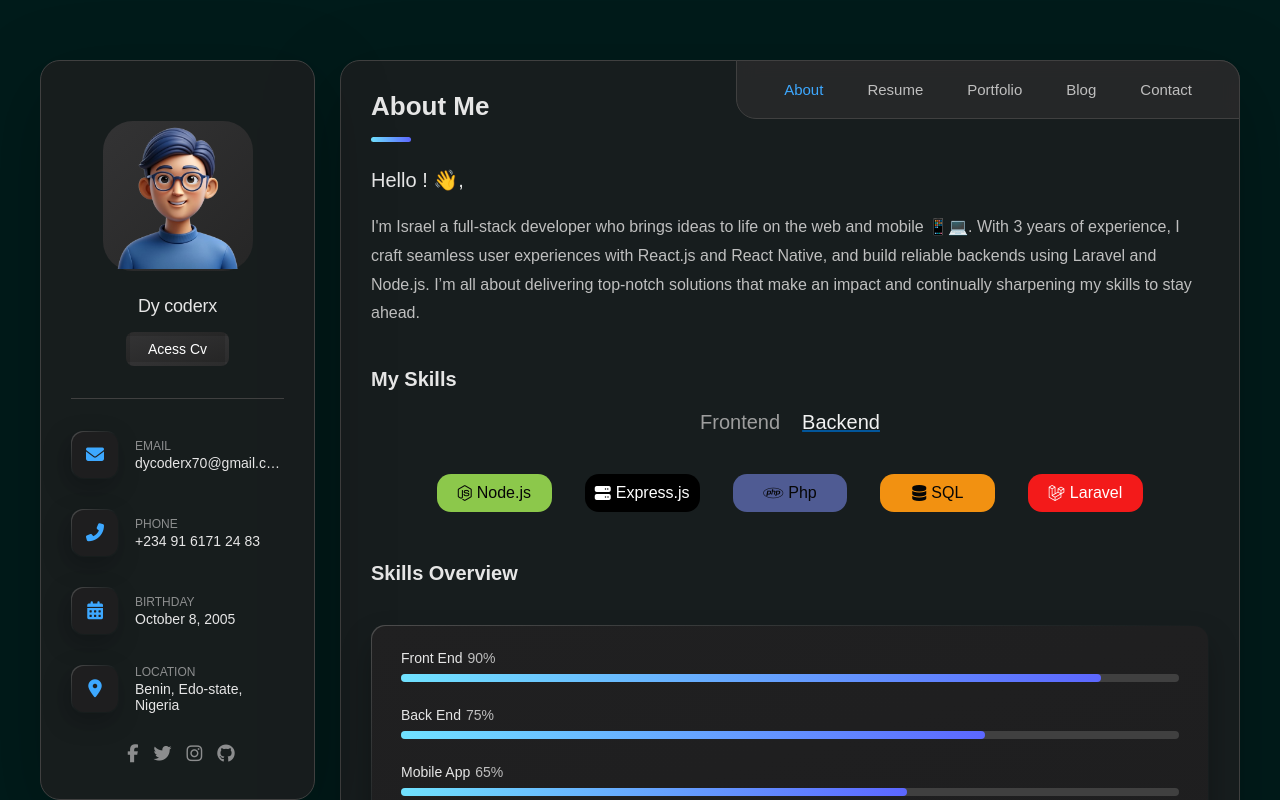
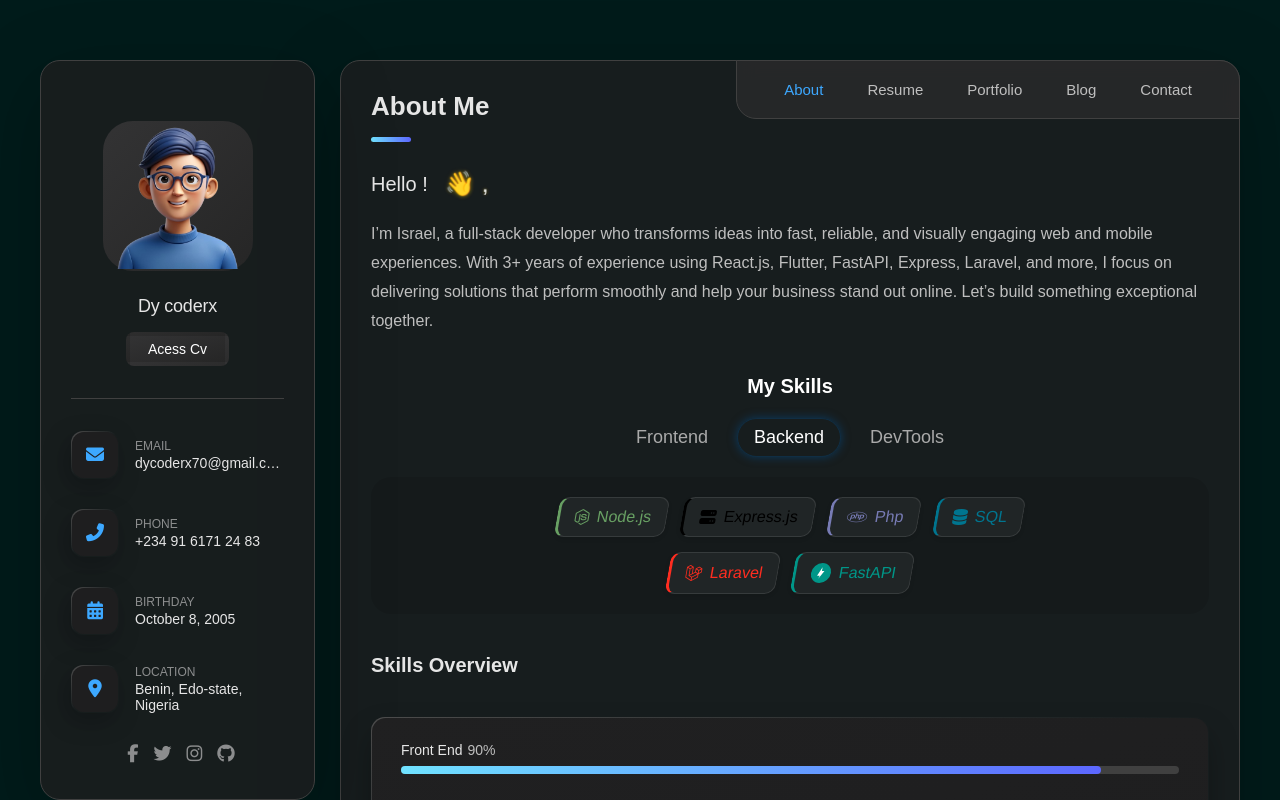
Before and after one commit to Dynamic323/My_Portfolio, a React (Vite) app in the folder frontend/: page / in a window 1280 px wide. Both pictures are taken after a click on the button "Backend". Shown: the top 800 px of the page. Built offline with nearby package versions, Linux system fonts and the light colour scheme.

Commit message:
IMprove skill section ui

```diff
--- a/frontend/index.html
+++ b/frontend/index.html
@@ -14,9 +14,19 @@
 
     <link rel="stylesheet" href="https://cdn.jsdelivr.net/npm/ionicons@5.5.2/dist/css/ionicons.min.css">
 
-
+  <script src="https://cdn.jsdelivr.net/npm/tsparticles@3/tsparticles.bundle.min.js"></script>
+<script>
+  tsParticles.load("tsparticles", {
+    particles: {
+      number: { value: 50 },
+      size: { value: 3 },
+      move: { speed: 2 },
+      color: { value: "#ff6b00" },
+    },
+  });
+</script>
   </head>
-  <body>
+  <body id="tsparticles">
     <div id="root"></div>
     <script type="module" src="/src/main.jsx"></script>
   </body>
--- a/frontend/src/index.css
+++ b/frontend/src/index.css
@@ -387,6 +387,40 @@
   margin-bottom: 75px;
   min-width: 259px;
 }
+.hello {
+  display: flex;
+  /* justify-content: center; */
+  align-items: center;
+  gap: 17px;
+}
+
+.glow_hi {
+  display: inline-block;
+  font-size: 1.5rem;
+  text-shadow: 0 0 2px rgba(255, 204, 0, 0.3), 0 0 4px rgba(255, 204, 0, 0.2), 0 0 6px rgba(255, 204, 0, 0.1);
+  animation: glowExpand 3s infinite alternate ease-in-out;
+}
+
+@keyframes glowExpand {
+  0% {
+    transform: scale(0.97);
+    filter: brightness(1);
+    text-shadow: 0 0 2px rgba(255, 204, 0, 0.3), 0 0 4px rgba(255, 204, 0, 0.2), 0 0 6px rgba(255, 204, 0, 0.1);
+  }
+  50% {
+    transform: scale(1.03);
+    filter: brightness(1.1);
+    text-shadow: 0 0 4px rgba(255, 221, 51, 0.25), 0 0 6px rgba(255, 221, 51, 0.15), 0 0 8px rgba(255, 221, 51, 0.1);
+  }
+  100% {
+    transform: scale(1);
+    filter: brightness(1.05);
+    text-shadow: 0 0 3px rgba(255, 204, 0, 0.3), 0 0 5px rgba(255, 204, 0, 0.2), 0 0 7px rgba(255, 204, 0, 0.15);
+  }
+}
+
+
+
 
 /*-----------------------------------*\
   #SIDEBAR
@@ -1391,150 +1425,119 @@
 .form-btn:disabled:hover::before {
   background: var(--bg-gradient-jet);
 }
+/* Skills Section */
+.h3.myskillh3 {
+  text-align: center;
+  margin-bottom: 20px;
+  color: #fff;
+}
 
 .text-stack {
   display: flex;
   justify-content: center;
   align-items: center;
-  gap: 22px;
-  margin-top: 20px;
-  margin-bottom: 20px;
+  gap: 12px;
+  margin: 20px 0;
 }
 
 .text-stack button {
-  font-size: 20px;
-  color: rgb(158, 158, 158);
+  font-size: 18px;
+  color: #aaa;
   text-transform: capitalize;
   cursor: pointer;
-  transition: transform 0.3s ease;
+  transition: all 0.3s ease;
+  padding: 8px 16px;
+  border-radius: 22px;
+  background: transparent;
+  border: 1px solid transparent;
 }
 
 .text-stack .active {
-  /* opacity: 0.5; */
-  /* background: var(--text-gradient-blue); */
-  border-radius: 22px;
-  /* padding: 3px; */
-  color: var(--white-1);
-
-  text-decoration: underline;
-  text-decoration-color: #02569b;
+  color: #fff;
+  /* background: linear-gradient(90deg, #02569b, #4cc9f0); */
+  box-shadow: 0 0 10px rgba(2, 86, 155, 0.5);
+  /* border-color: rgba(2, 86, 155, 0.3); */
+  border-color: rgba(2, 86, 155, 0.3);
+
+}
+
+.text-stack button:hover {
+  color: #fff;
+  border-color: rgba(2, 86, 155, 0.3);
 }
 
 .stack-container {
   display: flex;
   justify-content: center;
   align-items: center;
-}
-
-.stack-container ul {
-  margin-top: 20px;
-  margin-bottom: 10px;
-  display: grid;
-  grid-template-columns: repeat(2, 1fr);
-  grid-gap: 33px;
-}
-
-.stack-container ul li {
-  position: relative;
-  /* background: var(--border-gradient-onyx); */
-  padding: 10px;
-  border-radius: 14px;
-  /* box-shadow: var(--shadow-2); */
-  z-index: 1;
-  text-align: center;
+  padding: 20px;
+  border-radius: 20px;
+  background: rgba(0, 0, 0, 0.1);
+  margin: 20px 0;
+}
+
+.skills-slider {
+  display: flex;
+  flex-direction: column;
+  gap: 15px;
+  width: 100%;
+}
+
+.skills-row {
   display: flex;
   justify-content: center;
+  gap: 15px;
+  flex-wrap: wrap;
+}
+
+.skill-card {
+  background: rgba(255, 255, 255, 0.05);
+  padding: 10px 15px;
+  border-radius: 10px;
+  transform: skewX(-10deg);
+  display: flex;
   align-items: center;
-  gap: 5px;
-  opacity: 0.5;
-  color: #060606;
-}
-
-/* .stack-container ul li::before {
+  gap: 8px;
+  color: #aaa;
+  font-weight: 500;
+  box-shadow: 0 2px 4px rgba(0, 0, 0, 0.1);
+  transition: all 0.3s ease;
+  position: relative;
+  overflow: hidden;
+  border: 1px solid rgba(255, 255, 255, 0.1);
+}
+
+.skill-card::before {
   content: "";
   position: absolute;
-  inset: 1px;
-  background: var(--bg-gradient-jet);
-  border-radius: inherit;
+  top: 0;
+  left: 0;
+  right: 0;
+  bottom: 0;
+  background: radial-gradient(
+    circle 100px at var(--mouse-x) var(--mouse-y),
+    rgba(255, 255, 255, 0.2) 0%,
+    transparent 70%
+  );
   z-index: -1;
-} */
-
-/* Color schemes for each technology */
-
-.javascript {
-  background-color: #bfad23f6;
-}
-
-.php {
-  background-color: #4f5b93;
-}
-
-.typescript {
-  background-color: #245386;
-}
-
-.css {
-  background-color: #2956be;
-}
-
-.html {
-  background-color: #a84027;
-}
-
-.react {
-  background-color: #52bad6;
-}
-.git {
-  background-color: #f05033;
-}
-.gitHub {
-  background-color: #181717;
-}
-.docker {
-  background-color: #0db7ed;
-}
-.Figma {
-  background-color: #f24e1e;
-}
-.laravel {
-  background-color: #f31a1a;
-  color: white !important;
-}
+  opacity: 0;
+  transition: opacity 0.3s ease;
+}
+
+.skill-card:hover::before {
+  opacity: 1;
+}
+
+.skill-card:hover {
+  color: #fff;
+  transform: skewX(0) scale(1.05);
+  box-shadow: 0 5px 15px rgba(0, 0, 0, 0.3);
+}
+
 .bootstrap {
-  background-color: #a60ded;
-}
-.react-native {
-  color: #333;
-  background-color: #61dafb;
-}
-
-.sql {
-  background-color: #f29111;
-}
-.flutter {
-  background-color: #02569b; /* Flutter */
-}
-.framermotion {
-  background-color: #bf4570; /* Framer Motion */
-}
-.node-js {
-  background-color: #8cc84b;
-}
-
-.express-js {
-  background-color: #000;
-  color: white !important;
-}
-.tailwindcss {
-  background-color: #38bdf8; /* Tailwind CSS */
-}
-
-/* Optional hover effects for technologies */
-.stack-container li:hover {
-  opacity: 1;
-  transform: translateY(-5px);
-}
-
+  border-left: 3px solid #8700e1;
+  color: #8700e1;
+}
 /* MODAl */
 
 .modal-overlay {
--- a/frontend/src/pages/Home.jsx
+++ b/frontend/src/pages/Home.jsx
@@ -1,50 +1,194 @@
 import React, { useState } from "react";
-import { motion } from "framer-motion"; // Import motion from framer-motion
+import { AnimatePresence, motion } from "framer-motion";
 import Navbar from "../components/Navbar";
 import Pagebg from "../components/Pagebg";
 import { images, icons } from "../assets";
 
 function Home() {
   const [activeSkill, setActiveSkill] = useState("frontend");
+  const [mousePosition, setMousePosition] = useState({ x: 0, y: 0 });
 
   const handleSkillSelection = (selectedSkill) => {
     setActiveSkill(selectedSkill);
   };
 
-  const skillsList = ["frontend", "Backend" ];
+  const handleMouseMove = (e) => {
+    setMousePosition({ x: e.clientX, y: e.clientY });
+  };
+
+  const skillsList = ["frontend", "Backend", "devTools"];
 
   const frontendSkills = [
     {
       Name: "Javascript",
       icon: <i className="fab fa-js-square"></i>,
+      color: "#F7DF1E",
+      borderColor: "#F7DF1E",
     },
     {
       Name: "CSS",
       icon: <i className="fab fa-css3-alt"></i>,
+      color: "#1572B6",
+      borderColor: "#1572B6",
     },
     {
       Name: "HTML",
       icon: <i className="fab fa-html5"></i>,
+      color: "#E34F26",
+      borderColor: "#E34F26",
     },
     {
       Name: "React",
       icon: <i className="fab fa-react"></i>,
+      color: "#61DAFB",
+      borderColor: "#61DAFB",
     },
     {
       Name: "TypeScript",
+      icon: <i className="fas fa-code"></i>,
+      color: "#3178C6",
+      borderColor: "#3178C6",
+    },
+    {
+      Name: "FramerMotion",
       icon: <i className="fas fa-film"></i>,
+      color: "#FF0080",
+      borderColor: "#FF0080",
     },
     {
       Name: "Tailwindcss",
       icon: <i className="fas fa-code"></i>,
+      color: "#38BDF8",
+      borderColor: "#38BDF8",
     },
     {
       Name: "Bootstrap",
       icon: <i className="fab fa-bootstrap"></i>,
+      color: "#7952B3",
+      borderColor: "#7952B3",
     },
     {
-      Name: "FramerMotion",
-      icon: <i className="fas fa-film"></i>,
+      Name: "Next.js",
+      icon: <i className="fab fa-nextjs"></i>,
+      color: "#000000",
+      borderColor: "#000000",
+    },
+  ];
+
+  const backendSkills = [
+    {
+      Name: "Node.js",
+      icon: <i className="fab fa-node-js"></i>,
+      color: "#68A063",
+      borderColor: "#68A063",
+    },
+    {
+      Name: "Express.js",
+      icon: <i className="fas fa-server"></i>,
+      color: "#000000",
+      borderColor: "#000000",
+    },
+    {
+      Name: "Php",
+      icon: <i className="fab fa-php"></i>,
+      color: "#777BB4",
+      borderColor: "#777BB4",
+    },
+    {
+      Name: "SQL",
+      icon: <i className="fas fa-database"></i>,
+      color: "#00758F",
+      borderColor: "#00758F",
+    },
+    {
+      Name: "Laravel",
+      icon: <i className="fab fa-laravel"></i>,
+      color: "#FF2D20",
+      borderColor: "#FF2D20",
+    },
+    {
+  Name: "FastAPI",
+  icon: (
+    <svg
+      xmlns="http://www.w3.org/2000/svg"
+      viewBox="0 0 512 512"
+      fill="#009688"
+      width="20"
+      height="20"
+    >
+      <circle cx="256" cy="256" r="256" fill="#009688" />
+      <path
+        d="M271.6 110.2 166.9 326.3h67.9l-24.5 75.5 125.8-194.8h-63.8l-0.7-96.8z"
+        fill="#fff"
+      />
+    </svg>
+  ),
+  color: "#009688",
+  borderColor: "#009688",
+},
+
+  ];
+
+  const devTools = [
+    {
+      Name: "Coco Base",
+      icon: <i className="fas fa-coco"></i>,
+      color: "#FF6900",
+      borderColor: "#FF6900",
+    },
+    {
+      Name: "Firebase",
+      icon: <i className="fas fa-fire"></i>,
+      color: "#FFCA28",
+      borderColor: "#FFCA28",
+    },
+    {
+      Name: "Webpack",
+      icon: <i className="fas fa-box-open"></i>,
+      color: "#8DD6F9",
+      borderColor: "#8DD6F9",
+    },
+    {
+      Name: "Postman",
+      icon: <i className="fas fa-paper-plane"></i>,
+      color: "#FF6C37",
+      borderColor: "#FF6C37",
+    },
+    {
+      Name: "Git",
+      icon: <i className="fab fa-git"></i>,
+      color: "#F05032",
+      borderColor: "#F05032",
+    },
+    {
+      Name: "GitHub",
+      icon: <i className="fab fa-github"></i>,
+      color: "#181717",
+      borderColor: "#181717",
+    },
+    {
+      Name: "Docker",
+      icon: <i className="fab fa-docker"></i>,
+      color: "#2496ED",
+      borderColor: "#2496ED",
+    },
+    {
+      Name: "CI/CD",
+      icon: <i className="fas fa-sync-alt"></i>,
+      color: "#20B2AA",
+      borderColor: "#20B2AA",
+    },
+    {
+      Name: "Redux",
+      icon: <i className="fas fa-layer-group"></i>,
+      color: "#764ABC",
+      borderColor: "#764ABC",
+    },
+    {
+      Name: "Figma",
+      icon: <i className="fab fa-figma"></i>,
+      color: "#F24E1E",
+      borderColor: "#F24E1E",
     },
   ];
 
@@ -52,197 +196,171 @@
     {
       Name: "React Native",
       icon: <i className="fab fa-react"></i>,
-    },
-    // {
-    //   Name: "Flutter",
-    //   icon: <i className="fas fa-mobile-alt"></i>,
-    // },
-    // {
-    //   Name: "NodeJS",
-    //   icon: <i className="fab fa-node-js"></i>,
-    // },
-  ];
-
-  const backendSkills = [
-    {
-      Name: "Node.js",
-      icon: <i className="fab fa-node-js"></i>,
-    },
-    {
-      Name: "Express.js",
-      icon: <i className="fas fa-server"></i>,
-    },
-    {
-      Name: "Php",
-      icon: <i className="fab fa-php"></i>,
-    },
-    {
-      Name: "SQL",
-      icon: <i className="fas fa-database"></i>,
-    },
-    {
-      Name: "Laravel",
-      icon: <i className="fab fa-laravel"></i>,
+      color: "#61DAFB",
+      borderColor: "#61DAFB",
     },
   ];
 
-  const sharedSkills = [
-    {
-      Name: "Git",
-      icon: <i className="fab fa-git"></i>,
-    },
-    {
-      Name: "GitHub",
-      icon: <i className="fab fa-github"></i>,
-    },
-    {
-      Name: "Docker",
-      icon: <i className="fab fa-docker"></i>,
-    },
-    {
-      Name: "CI/CD",
-      icon: <i className="fas fa-sync-alt"></i>,
-    },
-    {
-      Name: "Figma",
-      icon: <i className="fab fa-figma"></i>,
-    },
-  ];
   return (
-    <div className="">
+    <div>
       <Navbar />
       <Pagebg title="About me">
         <section className="about-text">
-          <p className="h3">Hello ! 👋,</p>
+          <p className="h3 hello">
+            Hello ! <span className="glow_hi">👋 ,</span>
+          </p>
           <p>
-            I'm Israel a full-stack developer who brings ideas to life on the
-            web and mobile 📱💻. With 3 years of experience, I craft seamless
-            user experiences with React.js and React Native, and build reliable
-            backends using Laravel and Node.js. I’m all about delivering
-            top-notch solutions that make an impact and continually sharpening
-            my skills to stay ahead.
+            I’m Israel, a full-stack developer who transforms ideas into fast,
+            reliable, and visually engaging web and mobile experiences. With 3+
+            years of experience using React.js, Flutter, FastAPI, Express,
+            Laravel, and more, I focus on delivering solutions that perform
+            smoothly and help your business stand out online. Let’s build
+            something exceptional together.
           </p>
         </section>
 
-        <section>
+        <section onMouseMove={handleMouseMove}>
           <h3 className="h3 myskillh3">My Skills</h3>
           <div className="text-stack">
             {skillsList.map((skill) => (
               <button
                 key={skill}
                 onClick={() => handleSkillSelection(skill)}
-                className={`${activeSkill === skill ? "active" : ""}`}
+                className={activeSkill === skill ? "active" : ""}
               >
                 {skill}
               </button>
             ))}
           </div>
-
-          <div className="stack-container">
-            {/* Wrap the skill list with motion.ul for animation */}
-            <motion.ul
-              initial={{ opacity: 0, y: 10 }}
-              animate={{ opacity: 1, y: 0 }}
+          <div className="stack-container" data-active={activeSkill}>
+            <AnimatePresence mode="wait">
+              <motion.div
+                key={activeSkill}
+                className="skills-slider"
+                initial={{ opacity: 0 }}
+                animate={{ opacity: 1 }}
+                exit={{ opacity: 0 }}
                 transition={{ duration: 0.5 }}
               >
-              {activeSkill === "frontend" &&
-                frontendSkills.map((tech) => (
-                  <motion.li
+                <motion.div className="skills-row">
+                  {(activeSkill === "frontend"
+                    ? frontendSkills
+                    : activeSkill === "Backend"
+                    ? backendSkills
+                    : devTools
+                  )
+                    .slice(0, 4)
+                    .map((tech) => (
+                      <motion.div
                         key={tech.Name}
-                    initial={{ opacity: 0, y: 10 }}
-                    animate={{ opacity: 1, y: 0 }}
-                    transition={{ duration: 0.5 }}
-                    className={`frontend ${tech.Name.toLowerCase()
-                      .replace(/\s+/g, "-")
-                      .replace(/\./g, "-")}`}
+                        className={`skill-card ${tech.Name.toLowerCase().replace(
+                          /\s+/g,
+                          "-"
+                        )}`}
+                        style={{
+                          "--mouse-x": `${mousePosition.x}px`,
+                          "--mouse-y": `${mousePosition.y}px`,
+                          color: tech.color,
+                          borderLeft: `3px solid ${tech.borderColor}`,
+                        }}
                       >
-                    {tech.icon} {tech.Name}
-                  </motion.li>
+                        {tech.icon} <span>{tech.Name}</span>
+                      </motion.div>
                     ))}
-              {activeSkill === "Backend" &&
-                backendSkills.map((tech) => (
-                  <motion.li
+                </motion.div>
+                <motion.div className="skills-row">
+                  {(activeSkill === "frontend"
+                    ? frontendSkills
+                    : activeSkill === "Backend"
+                    ? backendSkills
+                    : devTools
+                  )
+                    .slice(4)
+                    .map((tech) => (
+                      <motion.div
                         key={tech.Name}
-                    initial={{ opacity: 0, y: 10 }}
-                    animate={{ opacity: 1, y: 0 }}
-                    transition={{ duration: 0.5 }}
-                    className={`backend ${tech.Name.toLowerCase()
-                      .replace(/\s+/g, "-")
-                      .replace(/\./g, "-")}`}
+                        className={`skill-card ${tech.Name.toLowerCase().replace(
+                          /\s+/g,
+                          "-"
+                        )}`}
+                        style={{
+                          "--mouse-x": `${mousePosition.x}px`,
+                          "--mouse-y": `${mousePosition.y}px`,
+                          color: tech.color,
+                          borderLeft: `3px solid ${tech.borderColor}`,
+                        }}
                       >
-                    {tech.icon} {tech.Name}
-                  </motion.li>
+                        {tech.icon} <span>{tech.Name}</span>
+                      </motion.div>
                     ))}
-              {/* {activeSkill === "App" &&
-                appSkills.map((tech) => (
-                  <motion.li
-                    key={tech.Name}
-                    initial={{ opacity: 0, y: 10 }}
-                    animate={{ opacity: 1, y: 0 }}
-                    transition={{ duration: 0.5 }}
-                    className={`backend ${tech.Name.toLowerCase()
-                      .replace(/\s+/g, "-")
-                      .replace(/\./g, "-")}`}
-                  >
-                    {tech.icon} {tech.Name}
-                  </motion.li>
-                ))} */}
-            </motion.ul>
+                </motion.div>
+              </motion.div>
+            </AnimatePresence>
           </div>
         </section>
 
         <section className="skill">
-          <h3 className="h3 service-title">Skills Overview</h3>
+          {" "}
+          <h3 className="h3 service-title">Skills Overview</h3>{" "}
           <ul className="skills-list content-card">
+            {" "}
             <li className="skills-item">
+              {" "}
               <div className="title-wrapper">
-                <h5 className="h5">Front End</h5>
-                <data value="80">90%</data>
-              </div>
+                {" "}
+                <h5 className="h5">Front End</h5> <data value="80">90%</data>{" "}
+              </div>{" "}
               <div className="skill-progress-bg">
+                {" "}
                 <div
                   className="skill-progress-fill"
                   style={{ width: "90%" }}
-                ></div>
-              </div>
-            </li>
+                ></div>{" "}
+              </div>{" "}
+            </li>{" "}
             <li className="skills-item">
+              {" "}
               <div className="title-wrapper">
-                <h5 className="h5">Back end</h5>
-                <data value="75">75%</data>
-              </div>
+                {" "}
+                <h5 className="h5">Back end</h5> <data value="75">75%</data>{" "}
+              </div>{" "}
               <div className="skill-progress-bg">
+                {" "}
                 <div
                   className="skill-progress-fill"
                   style={{ width: "75%" }}
-                ></div>
-              </div>
-            </li>
+                ></div>{" "}
+              </div>{" "}
+            </li>{" "}
             <li className="skills-item">
+              {" "}
               <div className="title-wrapper">
-                <h5 className="h5">Mobile App</h5>
-                <data value="60">65%</data>
-              </div>
+                {" "}
+                <h5 className="h5">Mobile App</h5> <data value="60">65%</data>{" "}
+              </div>{" "}
               <div className="skill-progress-bg">
+                {" "}
                 <div
                   className="skill-progress-fill"
                   style={{ width: "65%" }}
-                ></div>
-              </div>
-            </li>
+                ></div>{" "}
+              </div>{" "}
+            </li>{" "}
             <li className="skills-item">
+              {" "}
               <div className="title-wrapper">
-                <h5 className="h5">WordPress</h5>
-                <data value="50">50%</data>
-              </div>
+                {" "}
+                <h5 className="h5">WordPress</h5> <data value="50">50%</data>{" "}
+              </div>{" "}
               <div className="skill-progress-bg">
+                {" "}
                 <div
                   className="skill-progress-fill"
                   style={{ width: "50%" }}
-                ></div>
-              </div>
-            </li>
-          </ul>
+                ></div>{" "}
+              </div>{" "}
+            </li>{" "}
+          </ul>{" "}
         </section>
       </Pagebg>
     </div>
```
Also changed, not shown: 1 other file (tests, documents, lock files or other folders). Lines whose indentation alone changed are shown as unchanged.
